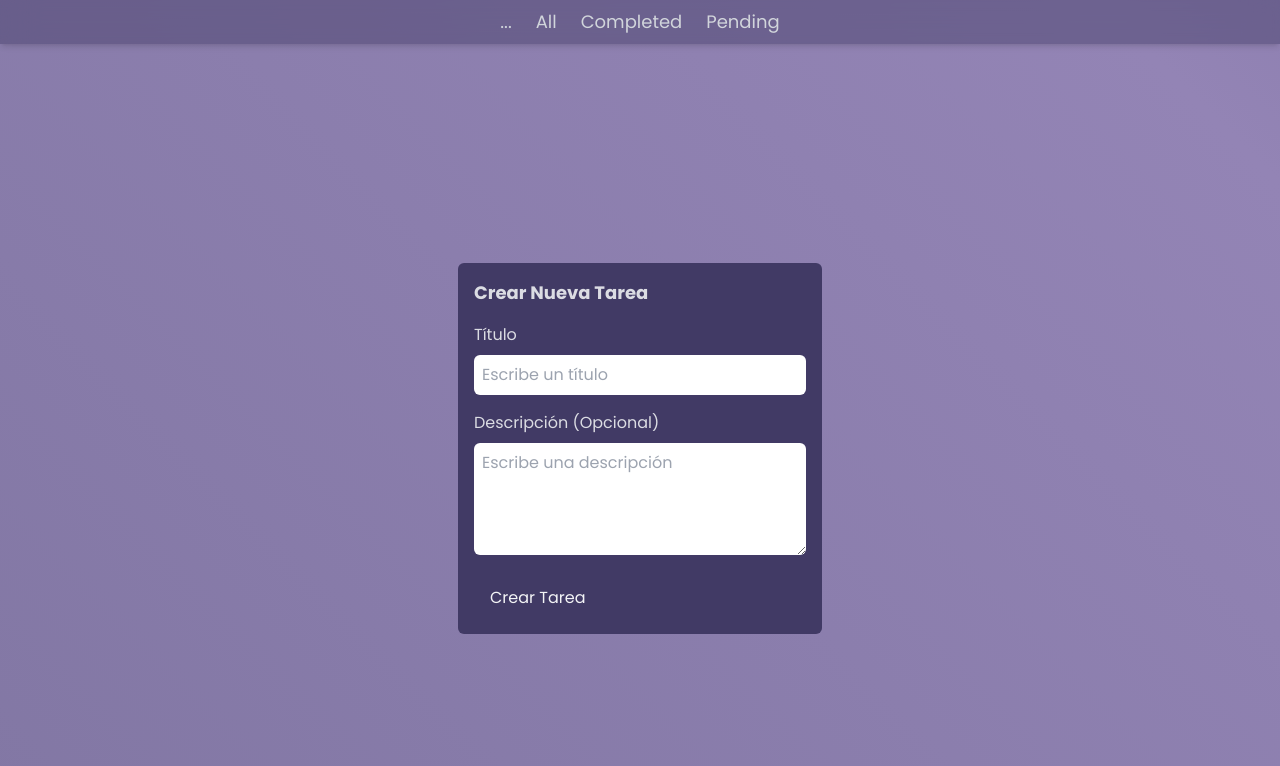
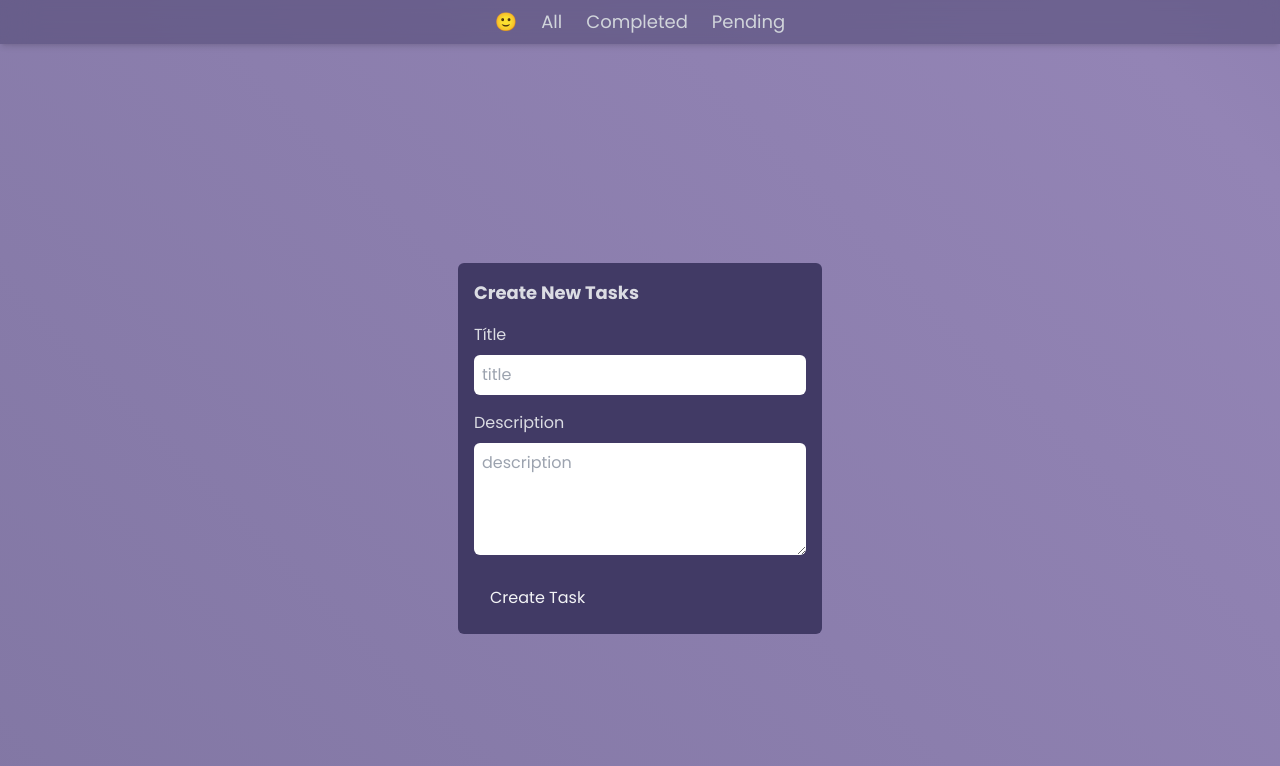
Before and after one commit to crtobias/PT-Task-Frontend, a React (Vite) app: page /create in a window 1280 px wide. Shown: the top 766 px of the page. Built offline with nearby package versions, Linux system fonts and the light colour scheme; no server answers.

Commit message:
fixs bugs

```diff
--- a/src/components/Card.jsx
+++ b/src/components/Card.jsx
@@ -24,12 +24,12 @@ function Card({ datos }) {
       });
 
       if (!response.ok) {
-        throw new Error("Error al actualizar la tarea");
+        throw new Error("Error updating task");
       }
 
-      console.log("Tarea actualizada con éxito");
+      console.log("Task updated successfully");
     } catch (error) {
-      console.error("Error al actualizar:", error.message);
+      console.error("Error updating:", error.message);
 
       setCompleted(completed);
     }
@@ -41,7 +41,7 @@ function Card({ datos }) {
         <h3 className="text-xl font-semibold truncate">{datos.title}</h3>
         <p className="text-sm text-gray-300 line-clamp-1">{datos.description}</p>
         <p className={completed ? "text-green-500" : "text-orange-500"}>
-          {completed ? "Hecha" : "Sin hacer"}
+          {completed ? "Completed" : "Pending"}
         </p>
         <p className="text-sm text-gray-500">{datos.createdAt}</p>
       </div>
@@ -55,7 +55,7 @@ function Card({ datos }) {
         />
 
         <Link to={`/task/${datos._id}`} className="">
-          <img src={Edit} alt="Editar tarea" className="h-8 w-8" />
+          <img src={Edit} alt="Edit Task" className="h-8 w-8" />
         </Link>
       </div>
     </div>
--- a/src/components/Navbar.jsx
+++ b/src/components/Navbar.jsx
@@ -5,7 +5,7 @@ function Navbar() {
     <div className="fixed w-full flex flex-row justify-center p-2 gap-6 text-lg text-gray-300 backdrop-blur-lg bg-secundario/45 shadow-md">
       <div className="left-1 hover:text-gray-100 hover:scale-110 hover:border-b hover:border-white transition-all">
         <Link to={'/about'}>
-          ...
+          🙂
         </Link>
       </div>
       <Link to={`/`}>
--- a/src/screens/TaskCreate.jsx
+++ b/src/screens/TaskCreate.jsx
@@ -6,11 +6,12 @@ function TaskCreate() {
   const [description, setDescription] = useState("");
   const { createTask } = useContext(TasksContext);
 
+
   const handleSubmit = async (e) => {
     e.preventDefault();
 
     if (!title) {
-      alert("El título es obligatorio");
+      alert("The title is mandatory");
       return;
     }
 
@@ -20,31 +21,15 @@ function TaskCreate() {
     };
 
     try {
-      const response = await fetch("https://pt-task-backend.onrender.com/task/", {
-        method: "POST",
-        headers: {
-          "Content-Type": "application/json",
-        },
-        body: JSON.stringify(task),
-      });
-
-      if (!response.ok) {
-        throw new Error("Error al enviar la tarea");
-      }
-
-      const newTask = await response.json();  // Obtener la tarea creada desde la respuesta
-
-      // Llama a addTask para agregar la tarea al estado global
-      createTask(newTask);
-      alert("Tarea creada con éxito");
-
+      await createTask(task);
+      alert("Task created successfully");
       setTitle("");
       setDescription("");
     } catch (error) {
-    //  alert(error.message);
-        console.log(error);
+      console.log(error);
     }
   };
+
 
   return (
     <div className="pt-24">
@@ -52,29 +37,29 @@ function TaskCreate() {
       onSubmit={handleSubmit}
       className="bg-secundario p-4 rounded-md max-w-md mx-auto"
     >
-      <h2 className="text-lg font-bold mb-4">Crear Nueva Tarea</h2>
+      <h2 className="text-lg font-bold mb-4">Create New Tasks</h2>
 
       <div className="mb-4">
-        <label htmlFor="title" className="block mb-2">Título</label>
+        <label htmlFor="title" className="block mb-2">Títle</label>
         <input
           type="text"
           id="title"
           value={title}
           onChange={(e) => setTitle(e.target.value)}
-          placeholder="Escribe un título"
+          placeholder="title"
           className="w-full p-2 rounded-md text-black"
           required
-          maxLength={"15"}
+          maxLength={"25"}
         />
       </div>
 
       <div className="mb-4">
-        <label htmlFor="description" className="block mb-2">Descripción (Opcional)</label>
+        <label htmlFor="description" className="block mb-2">Description</label>
         <textarea
           id="description"
           value={description}
           onChange={(e) => setDescription(e.target.value)}
-          placeholder="Escribe una descripción"
+          placeholder="description"
           className="w-full p-2 rounded-md text-black"
           rows="4"
           maxLength={"100"}
@@ -85,7 +70,7 @@ function TaskCreate() {
         type="submit"
         className=" text-gray-100 px-4 py-2 rounded-md hover:bg-violet-700"
       >
-        Crear Tarea
+        Create Task
       </button>
     </form>
     </div>
--- a/src/screens/TaskDetails.jsx
+++ b/src/screens/TaskDetails.jsx
@@ -47,10 +47,10 @@ function TaskDetails() {
 
       await updateTask(id, formData);
 
-      alert('Tarea actualizada correctamente');
+      alert('Task updated successfully');
       setIsEditing(false);
     } catch (error) {
-      alert('Error al actualizar la tarea');
+      alert('Error updating task');
       console.log(error);
     }
   };
@@ -59,10 +59,10 @@ function TaskDetails() {
     try {
 
       await deleteTask(id);
-      alert('Tarea eliminada correctamente');
+      alert('Task deleted successfully');
       history('/');
     } catch (error) {
-      alert('Error al eliminar la tarea');
+      alert('Error deleting task');
       console.log(error);
     }
   };
@@ -76,27 +76,26 @@ function TaskDetails() {
   }
 
   return (
-    <div className="flex items-center justify-center min-h-screen">
-      <div className="p-4 max-w-xs bg-secundario rounded-lg shadow-lg">
-        <h3 className="text-xl font-semibold">{task.title}</h3>
-        <p className="text-lg">description <br />
-          {task.description}</p>
-        <p className="text-sm text-gray-500">Estado: {task.completed ? "Hecha" : "Sin hacer"}</p>
+    <div className="flex items-center justify-center min-h-screen ">
+      <div className="p-4 max-w-xs bg-secundario rounded-lg shadow-lg ">
+        <h3 className="text-xl font-semibold truncate">{task.title}</h3>
+        <p className="text-lg  truncate">Description <br /> {task.description}</p>
+        <p className="text-sm text-gray-500">Status: {task.completed ? "Completed" : "Pending"}</p>
         <p className="text-sm text-gray-500">id: {task._id}</p>
-        <p className="text-sm text-gray-500">Fecha de creación: {task.createdAt}</p>
+        <p className="text-sm text-gray-500">Date: {task.createdAt}</p>
 
         <button onClick={() => setIsEditing(true)} className="mt-4 px-4 py-2 bg-green-500 text-white rounded-md">
-          Editar
+          Edit
         </button>
 
         <button onClick={handleDelete} className="mt-4 ml-2 px-4 py-2 bg-red-500 text-white rounded-md">
-          Eliminar
+          Delete
         </button>
 
         {isEditing && (
           <form onSubmit={handleUpdate} className="mt-4">
             <div className="mb-4">
-              <label htmlFor="title" className="block text-sm font-medium">Título</label>
+              <label htmlFor="title" className="block text-sm font-medium">Títle</label>
               <input
                 type="text"
                 id="title"
@@ -107,7 +106,7 @@ function TaskDetails() {
               />
             </div>
             <div className="mb-4">
-              <label htmlFor="description" className="block text-sm font-medium">Descripción</label>
+              <label htmlFor="description" className="block text-sm font-medium">Description</label>
               <textarea
                 id="description"
                 name="description"
@@ -120,7 +119,7 @@ function TaskDetails() {
                 type="submit"
                 className="mt-4 px-4 py-2 bg-blue-500 text-white rounded-md"
               >
-                Guardar cambios
+                Save Changes
               </button>
           </form>
         )}
```
